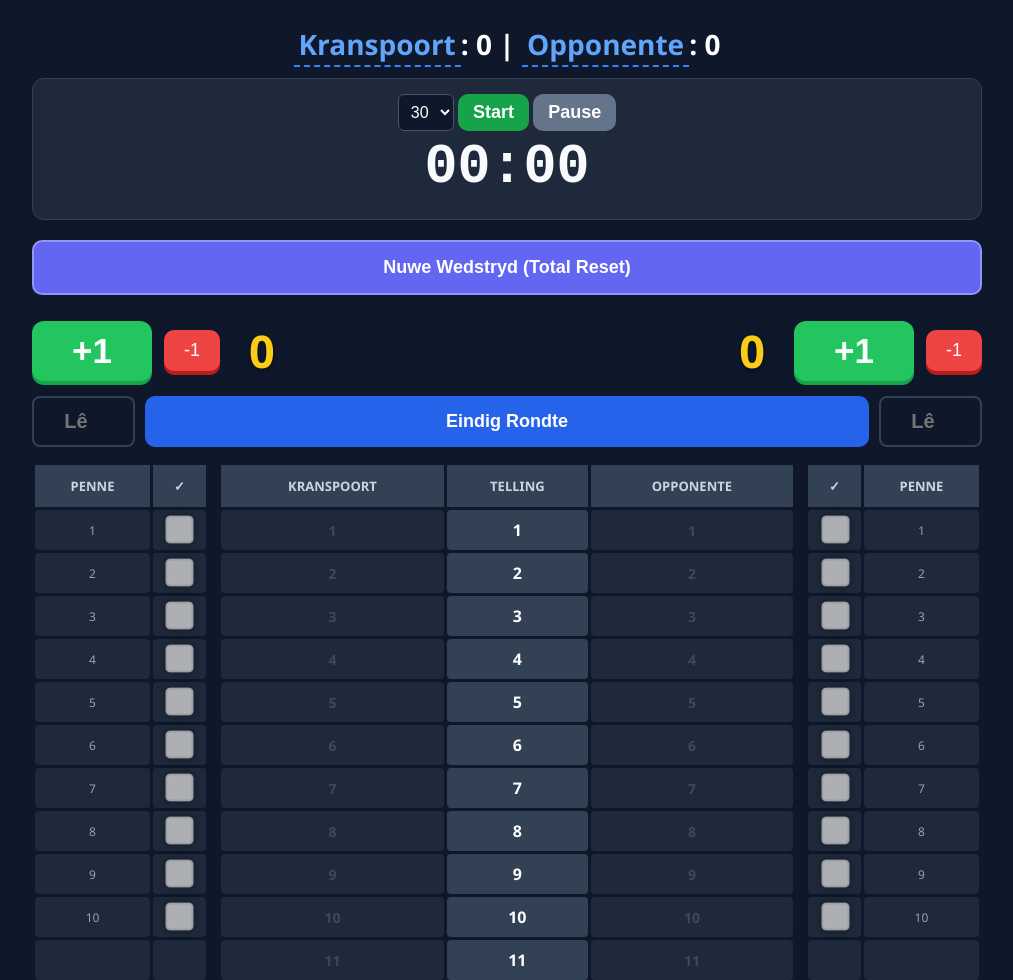
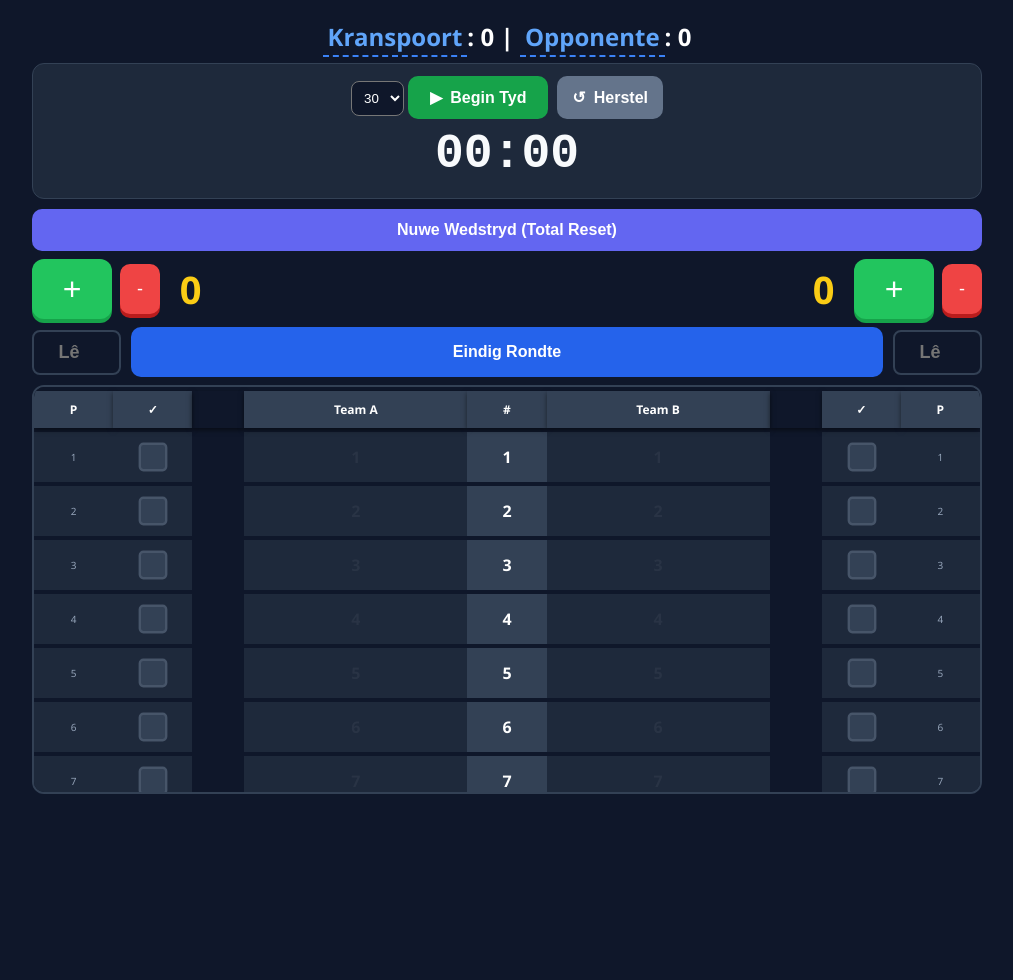
Before and after one commit to Jakkals54/Jukskei-Telbord, a plain HTML site: page index.html in a window 1280 px wide. Shown: the top 980 px of the page, without its empty margins (133-1146 px from the left). After the commit the page ends 804 px from the top, so only its background shows below. Drawn offline with Linux system fonts and the light colour scheme.

Commit message:
Refactor index.html for improved structure and styling

```diff
--- a/index.html
+++ b/index.html
@@ -2,164 +2,211 @@
 <html lang="en">
 <head>
     <meta charset="UTF-8">
-    <meta name="viewport" content="width=device-width, initial-scale=1.0">
-    <title>Jukskei Scoreboard</title>
-    <link rel="manifest" href="manifest.json">
-    <meta name="theme-color" content="#0f172a">
+    <meta name="viewport" content="width=device-width, initial-scale=1.0, maximum-scale=1.0, user-scalable=no">
+    <title>Jukskei Scoreboard Pro</title>
+    <style>
+        :root {
+            --bg-dark: #0f172a;
+            --panel-bg: #1e293b;
+            --accent-blue: #3b82f6;
+            --accent-green: #16a34a;
+            --accent-yellow: #facc15;
+            --border: #334155;
+        }
 
-    <style>
         body {
-            font-family: 'Segoe UI', Arial, sans-serif;
-            background: #0f172a;
+            font-family: 'Segoe UI', Roboto, Helvetica, Arial, sans-serif;
+            background: var(--bg-dark);
             color: white;
             text-align: center;
             margin: 0;
             padding: 10px;
-        }
-        .container { max-width: 950px; margin: auto; }
-
-        #scoreDisplay { font-size: 28px; margin: 15px 0; font-weight: bold; }
-        .editable-name { border-bottom: 2px dashed #3b82f6; padding: 2px 5px; cursor: text; color: #60a5fa; }
-
-        .timer-box { background: #1e293b; padding: 15px; border-radius: 12px; margin-bottom: 10px; border: 1px solid #334155; }
-        #timerDisplay { font-size: 55px; font-family: monospace; color: #f8fafc; margin: 5px 0; font-weight: bold; }
-
-        table { width: 100%; border-collapse: separate; border-spacing: 3px; background: #0f172a; margin-top: 10px; }
-        th { background: #334155; padding: 12px 2px; font-size: 13px; text-transform: uppercase; color: #cbd5e1; }
-        td { background: #1e293b; height: 38px; border-radius: 4px; }
-
-        /* High-Visibility Progress Bar */
-        .score-block {
-            width: 100%; height: 100%; display: flex; align-items: center; justify-content: center;
-            transition: all 0.2s ease; font-weight: bold; font-size: 14px; color: rgba(255,255,255,0.15);
-        }
-        .active-A { background: #16a34a !important; color: white !important; box-shadow: inset 0 0 10px rgba(0,0,0,0.5); border: 1px solid #4ade80; }
-        .active-B { background: #2563eb !important; color: white !important; box-shadow: inset 0 0 10px rgba(0,0,0,0.5); border: 1px solid #60a5fa; }
-
-        /* Brighter Checkboxes */
-        input[type="checkbox"] {
-            transform: scale(2.2);
-            cursor: default;
-            accent-color: #facc15; /* Bright Yellow for checked state */
-            filter: drop-shadow(0 0 2px rgba(0,0,0,0.5));
+            overflow: hidden; /* Prevents the whole page from bouncing on mobile */
         }
 
-        /* Buttons */
-        .big-btn { font-size: 35px; padding: 10px 40px; background: #22c55e; border: none; border-radius: 12px; color: white; cursor: pointer; font-weight: bold; box-shadow: 0 4px 0 #16a34a; }
-        .big-btn:active { transform: translateY(2px); box-shadow: 0 2px 0 #16a34a; }
+        .container {
+            max-width: 950px;
+            margin: auto;
+            display: flex;
+            flex-direction: column;
+            height: 98vh; /* Use almost full viewport height */
+        }
 
-        .small-btn { font-size: 18px; padding: 10px 20px; background: #ef4444; border: none; border-radius: 10px; color: white; cursor: pointer; box-shadow: 0 4px 0 #b91c1c; }
-        .small-btn:active { transform: translateY(2px); box-shadow: 0 2px 0 #b91c1c; }
+        /* TOP SECTION (FIXED) */
+        .fixed-top {
+            flex-shrink: 0;
+        }
 
-        .add-round { padding: 15px; font-size: 18px; background: #3b82f6; border: none; border-radius: 10px; color: white; cursor: pointer; font-weight: bold; }
-        .new-game-btn { background: #6366f1; width: 100%; margin: 10px 0; border: 2px solid rgba(255,255,255,0.3); }
+        #scoreDisplay { font-size: 24px; margin: 10px 0; font-weight: bold; }
+        .editable-name { border-bottom: 2px dashed var(--accent-blue); padding: 2px 5px; color: #60a5fa; }
 
-        .controls-row { display: flex; justify-content: space-between; align-items: center; margin: 15px 0; gap: 10px; }
-        .pen-display { font-size: 45px; font-weight: bold; min-width: 60px; color: #facc15; text-shadow: 0 2px 4px rgba(0,0,0,0.5); }
+        .timer-box { background: var(--panel-bg); padding: 12px; border-radius: 12px; margin-bottom: 10px; border: 1px solid var(--border); }
+        #timerDisplay { font-size: 48px; font-family: 'Courier New', monospace; color: #f8fafc; margin: 5px 0; font-weight: bold; }
 
-        input[type="number"] { width: 75px; padding: 12px; background: #0f172a; color: white; border: 2px solid #334155; border-radius: 8px; font-size: 20px; font-weight: bold; text-align: center; }
-        select { background: #0f172a; color: white; padding: 8px; border-radius: 6px; border: 1px solid #475569; font-size: 16px; }
+        /* BUTTONS */
+        .btn-main { padding: 12px 15px; font-size: 16px; border: none; border-radius: 10px; color: white; cursor: pointer; font-weight: bold; display: inline-flex; align-items: center; gap: 8px; justify-content: center; }
+        .btn-start { background: var(--accent-green); min-width: 140px; }
+        .btn-pause { background: #ef4444; min-width: 140px; }
+        .btn-continue { background: var(--accent-yellow); color: #000; min-width: 140px; }
+        .btn-reset { background: #64748b; margin-left: 5px; }
+
+        .controls-row { display: flex; justify-content: space-between; align-items: center; margin-bottom: 8px; gap: 10px; }
+        .big-btn { font-size: 32px; width: 80px; height: 60px; background: #22c55e; border: none; border-radius: 12px; color: white; box-shadow: 0 4px 0 #16a34a; cursor: pointer; }
+        .small-btn { font-size: 18px; width: 40px; height: 50px; background: #ef4444; border: none; border-radius: 10px; color: white; box-shadow: 0 4px 0 #b91c1c; cursor: pointer; }
+        .pen-display { font-size: 38px; font-weight: bold; color: var(--accent-yellow); min-width: 45px; }
+        input[type="number"] { width: 65px; padding: 10px; background: var(--bg-dark); color: white; border: 2px solid var(--border); border-radius: 8px; font-size: 18px; text-align: center; font-weight: bold; }
+
+        /* MIDDLE SECTION (SCROLLABLE) */
+        .table-container {
+            flex-grow: 1; /* Takes up all remaining space */
+            overflow-y: auto;
+            border: 2px solid var(--border);
+            border-radius: 12px;
+            background: var(--bg-dark);
+            -webkit-overflow-scrolling: touch; /* Smooth scrolling on iPhones */
+        }
+
+        table { width: 100%; border-collapse: separate; border-spacing: 0px 4px; }
+        thead th {
+            background: #334155;
+            padding: 10px 2px;
+            font-size: 12px;
+            position: sticky;
+            top: 0;
+            z-index: 20;
+            box-shadow: 0 2px 5px rgba(0,0,0,0.5);
+        }
+        td { background: var(--panel-bg); height: 48px; }
+
+        .col-track { width: 120px; }
+        .col-spacer { width: 25px; background: transparent !important; }
+
+        .score-block { width: 100%; height: 100%; display: flex; align-items: center; justify-content: center; font-weight: bold; font-size: 16px; color: rgba(255,255,255,0.05); }
+        .active-A { background: var(--accent-green) !important; color: white !important; box-shadow: inset 0 0 8px rgba(0,0,0,0.5); border: 1px solid #4ade80; }
+        .active-B { background: #2563eb !important; color: white !important; box-shadow: inset 0 0 8px rgba(0,0,0,0.5); border: 1px solid #60a5fa; }
+
+        /* CHECKBOXES */
+        input[type="checkbox"] {
+            appearance: none; -webkit-appearance: none; width: 24px; height: 24px;
+            background-color: #334155; border: 2px solid #475569; border-radius: 4px;
+            display: inline-grid; place-content: center; transform: scale(1.2);
+        }
+        input[type="checkbox"]:checked { background-color: var(--accent-yellow); border-color: #fef08a; }
+        input[type="checkbox"]::before { content: ""; width: 14px; height: 14px; transform: scale(0); box-shadow: inset 1em 1em var(--bg-dark); clip-path: polygon(14% 44%, 0 65%, 50% 100%, 100% 16%, 80% 0%, 43% 62%); }
+        input[type="checkbox"]:checked::before { transform: scale(1); }
     </style>
 </head>
 <body>
 
 <div class="container">
+    <div class="fixed-top">
         <h2 id="scoreDisplay">
-        <span id="teamAName" class="editable-name" contenteditable="true">Kranspoort</span>: <span id="valA">0</span> |
-        <span id="teamBName" class="editable-name" contenteditable="true">Opponente</span>: <span id="valB">0</span>
+            <span id="teamAName" contenteditable="true" class="editable-name">Kranspoort</span>: <span id="valA">0</span> |
+            <span id="teamBName" contenteditable="true" class="editable-name">Opponente</span>: <span id="valB">0</span>
         </h2>
 
         <div class="timer-box">
-        <select id="gameTime">
-            <option value="20">20</option><option value="25">25</option>
-            <option value="30" selected>30</option><option value="35">35</option>
-            <option value="40">40</option><option value="45">45</option>
-            <option value="50">50</option><option value="55">55</option>
-            <option value="60">60</option>
+            <div style="margin-bottom: 8px;">
+                <select id="gameTime" style="background:var(--bg-dark); color:white; padding:8px; border-radius:8px;">
+                    <option value="20">20</option><option value="25">25</option><option value="30" selected>30</option>
+                    <option value="35">35</option><option value="40">40</option><option value="45">45</option>
+                    <option value="50">50</option><option value="55">55</option><option value="60">60</option>
                 </select>
-        <button class="add-round" style="padding:8px 15px; background:#16a34a;" onclick="startTimer()">Start</button>
-        <button class="add-round" style="padding:8px 15px; background:#64748b;" onclick="pauseTimer()">Pause</button>
+                <button id="timerToggle" class="btn-main btn-start" onclick="toggleTimer()"><span>▶</span> Begin Tyd</button>
+                <button class="btn-main btn-reset" onclick="resetTimer()"><span>↺</span> Herstel</button>
+            </div>
             <h1 id="timerDisplay">00:00</h1>
         </div>
 
-    <button class="add-round new-game-btn" onclick="fullReset()">Nuwe Wedstryd (Total Reset)</button>
+        <button class="btn-main" style="background:#6366f1; width:100%; margin-bottom:8px;" onclick="fullReset()">Nuwe Wedstryd (Total Reset)</button>
 
         <div class="controls-row">
-        <div style="display:flex; align-items:center; gap:12px;">
-            <button class="big-btn" onclick="addPen('A')">+1</button>
-            <button class="small-btn" onclick="removePen('A')">-1</button>
+            <div style="display:flex; align-items:center; gap:8px;">
+                <button class="big-btn" onclick="addPen('A')">+</button>
+                <button class="small-btn" onclick="removePen('A')">-</button>
                 <span id="penA" class="pen-display">0</span>
             </div>
-        <div style="display:flex; align-items:center; gap:12px;">
+            <div style="display:flex; align-items:center; gap:8px;">
                 <span id="penB" class="pen-display">0</span>
-            <button class="big-btn" onclick="addPen('B')">+1</button>
-            <button class="small-btn" onclick="removePen('B')">-1</button>
+                <button class="big-btn" onclick="addPen('B')">+</button>
+                <button class="small-btn" onclick="removePen('B')">-</button>
             </div>
         </div>
 
         <div class="controls-row">
             <input type="number" id="leA" placeholder="Lê">
-        <button class="add-round" style="flex-grow:1; background:#2563eb;" onclick="addRound()">Eindig Rondte</button>
+            <button class="btn-main" style="flex-grow:1; background:#2563eb; height:50px;" onclick="addRound()">Eindig Rondte</button>
             <input type="number" id="leB" placeholder="Lê">
         </div>
+    </div>
 
+    <div class="table-container" id="scrollWindow">
         <table id="scoreTable">
             <thead>
                 <tr>
-                <th>Penne</th><th>✓</th><th style="background:transparent; width:5px;"></th>
-                <th>KRANSPOORT</th><th>Telling</th><th>OPPONENTE</th>
-                <th style="background:transparent; width:5px;"></th><th>✓</th><th>Penne</th>
+                    <th style="width:40px;">P</th><th style="width:40px;">✓</th><th class="col-spacer"></th>
+                    <th class="col-track">Team A</th>
+                    <th style="width:40px;">#</th>
+                    <th class="col-track">Team B</th>
+                    <th class="col-spacer"></th><th style="width:40px;">✓</th><th style="width:40px;">P</th>
                 </tr>
             </thead>
             <tbody></tbody>
         </table>
     </div>
+</div>
 
 <script>
-// ================= TABLE GENERATION =================
+// ================= BUILD TABLE =================
 const tbody = document.querySelector("#scoreTable tbody");
 for (let i = 1; i <= 23; i++) {
     const row = document.createElement("tr");
+    row.id = `row-${i}`;
     row.innerHTML = `
-        <td style="font-size:12px; color:#94a3b8;">${i <= 10 ? i : ""}</td>
+        <td style="font-size:10px; color:#94a3b8;">${i <= 10 ? i : ""}</td>
         <td>${i <= 10 ? '<input type="checkbox" disabled>' : ""}</td>
-        <td style="background:transparent;"></td>
-        <td id="trackA-${i}"><div class="score-block">${i}</div></td>
-        <td style="background:#334155; font-weight:bold; color:white;">${i}</td>
-        <td id="trackB-${i}"><div class="score-block">${i}</div></td>
-        <td style="background:transparent;"></td>
+        <td class="col-spacer"></td>
+        <td id="trackA-${i}" class="col-track"><div class="score-block">${i}</div></td>
+        <td style="background:#334155; font-weight:bold;">${i}</td>
+        <td id="trackB-${i}" class="col-track"><div class="score-block">${i}</div></td>
+        <td class="col-spacer"></td>
         <td>${i <= 10 ? '<input type="checkbox" disabled>' : ""}</td>
-        <td style="font-size:12px; color:#94a3b8;">${i <= 10 ? i : ""}</td>
+        <td style="font-size:10px; color:#94a3b8;">${i <= 10 ? i : ""}</td>
     `;
     tbody.appendChild(row);
 }
 
-// ================= LOGIC =================
+// ================= APP LOGIC =================
 let penA = 0, penB = 0, scoreA = 0, scoreB = 0;
 
 function updateScoreDisplay() {
     document.getElementById("valA").innerText = scoreA;
     document.getElementById("valB").innerText = scoreB;
     renderProgress();
+    autoCenterView();
 }
 
 function renderProgress() {
     for (let i = 1; i <= 23; i++) {
-        const blockA = document.getElementById(`trackA-${i}`).firstElementChild;
-        i <= scoreA ? blockA.classList.add('active-A') : blockA.classList.remove('active-A');
-
-        const blockB = document.getElementById(`trackB-${i}`).firstElementChild;
-        i <= scoreB ? blockB.classList.add('active-B') : blockB.classList.remove('active-B');
+        const bA = document.getElementById(`trackA-${i}`).firstElementChild;
+        i <= scoreA ? bA.classList.add('active-A') : bA.classList.remove('active-A');
+        const bB = document.getElementById(`trackB-${i}`).firstElementChild;
+        i <= scoreB ? bB.classList.add('active-B') : bB.classList.remove('active-B');
     }
 }
 
-function fullReset() {
-    if (confirm("Nuwe wedstryd? Kranspoort bly, Opponente word nul.")) {
-        scoreA = 0; scoreB = 0;
-        document.getElementById("teamBName").innerText = "Opponente";
-        updateScoreDisplay();
-        resetRoundInputs();
-        resetTimer();
+// SMART CENTERING LOGIC
+function autoCenterView() {
+    if (scoreA === 0 && scoreB === 0) return;
+
+    // Find the average score to center the view between both teams
+    const average = Math.round((scoreA + scoreB) / 2);
+    // Anchor to the average score, but ensure we don't go below row 4 for better visibility
+    const target = Math.max(average, 4);
+
+    const row = document.getElementById(`row-${target}`);
+    if (row) {
+        row.scrollIntoView({ behavior: 'smooth', block: 'center' });
     }
 }
 
@@ -167,21 +214,27 @@ function addRound() {
     let leA = parseInt(document.getElementById("leA").value) || 0;
     let leB = parseInt(document.getElementById("leB").value) || 0;
     let diff = Math.abs(penA - penB);
-    let penPoints = diff * 3;
-    let roundA = 0, roundB = 0;
+    let penPts = diff * 3;
 
-    if (penA > penB) {
-        roundA += penPoints;
-        if (leA > leB) roundA += leA; else roundB += leB;
-    } else if (penB > penA) {
-        roundB += penPoints;
-        if (leB > leA) roundB += leB; else roundA += leA;
-    }
+    if (penA > penB) scoreA += penPts;
+    else if (penB > penA) scoreB += penPts;
 
-    scoreA += roundA; scoreB += roundB;
+    if (leA > leB) scoreA += leA;
+    else if (leB > leA) scoreB += leB;
+
     if (scoreA > 23) scoreA = 23; if (scoreB > 23) scoreB = 23;
     updateScoreDisplay();
     resetRoundInputs();
+}
+
+function fullReset() {
+    if (confirm("Begin nuwe wedstryd? Kranspoort bly.")) {
+        scoreA = 0; scoreB = 0;
+        document.getElementById("teamBName").innerText = "Opponente";
+        updateScoreDisplay();
+        resetRoundInputs();
+        document.getElementById("scrollWindow").scrollTo({ top: 0, behavior: 'smooth' });
+    }
 }
 
 function resetRoundInputs() {
@@ -190,48 +243,70 @@ function resetRoundInputs() {
     document.getElementById("penB").innerText = 0;
     document.getElementById("leA").value = "";
     document.getElementById("leB").value = "";
-    document.querySelectorAll("#scoreTable input[type='checkbox']").forEach(cb => cb.checked = false);
+    document.querySelectorAll("#scoreTable input[type='checkbox']").forEach(c => c.checked = false);
 }
 
-function addPen(team) {
-    const rows = document.querySelectorAll("#scoreTable tbody tr");
-    if (team === 'A' && penA < 10) {
-        rows[penA].children[1].querySelector("input").checked = true;
-        penA++;
-    } else if (team === 'B' && penB < 10) {
-        rows[penB].children[7].querySelector("input").checked = true;
-        penB++;
+// ================= TIMER LOGIC =================
+let countdown, totalSeconds = 0, timerState = "stopped";
+
+function toggleTimer() {
+    const btn = document.getElementById("timerToggle");
+    if (timerState === "stopped" || timerState === "paused") {
+        if (timerState === "stopped") totalSeconds = parseInt(document.getElementById("gameTime").value) * 60;
+        timerState = "running";
+        btn.innerHTML = "<span>⏸</span> Pouseer";
+        btn.className = "btn-main btn-pause";
+        runTimer();
+    } else {
+        timerState = "paused";
+        clearInterval(countdown);
+        btn.innerHTML = "<span>▶</span> Gaan Voort";
+        btn.className = "btn-main btn-continue";
     }
-    document.getElementById("pen" + team).innerText = (team === 'A' ? penA : penB);
 }
 
-function removePen(team) {
-    const rows = document.querySelectorAll("#scoreTable tbody tr");
-    if (team === 'A' && penA > 0) {
-        penA--;
-        rows[penA].children[1].querySelector("input").checked = false;
-    } else if (team === 'B' && penB > 0) {
-        penB--;
-        rows[penB].children[7].querySelector("input").checked = false;
+function runTimer() {
+    countdown = setInterval(() => {
+        if (totalSeconds <= 0) {
+            clearInterval(countdown);
+            timerState = "stopped";
+            resetTimerUI();
+            alert("Tyd is verby!");
+            return;
         }
-    document.getElementById("pen" + team).innerText = (team === 'A' ? penA : penB);
+        totalSeconds--;
+        let m = Math.floor(totalSeconds / 60), s = totalSeconds % 60;
+        document.getElementById("timerDisplay").innerText = `${String(m).padStart(2, '0')}:${String(s).padStart(2, '0')}`;
+    }, 1000);
 }
 
-let countdown, totalSeconds = 0, isPaused = false;
-function startTimer() {
+function resetTimer() {
     clearInterval(countdown);
-    totalSeconds = parseInt(document.getElementById("gameTime").value) * 60;
-    isPaused = false;
-    countdown = setInterval(() => {
-        if (isPaused) return;
-        let min = Math.floor(totalSeconds / 60), sec = totalSeconds % 60;
-        document.getElementById("timerDisplay").innerText = `${String(min).padStart(2, '0')}:${String(sec).padStart(2, '0')}`;
-        if (totalSeconds <= 0) { clearInterval(countdown); alert("Tyd verby!"); }
-        totalSeconds--;
-    }, 1000);
+    timerState = "stopped";
+    totalSeconds = 0;
+    document.getElementById("timerDisplay").innerText = "00:00";
+    resetTimerUI();
 }
-function pauseTimer() { isPaused = !isPaused; }
-function resetTimer() { clearInterval(countdown); document.getElementById("timerDisplay").innerText = "00:00"; }
+
+function resetTimerUI() {
+    const btn = document.getElementById("timerToggle");
+    btn.innerHTML = "<span>▶</span> Begin Tyd";
+    btn.className = "btn-main btn-start";
+}
+
+// Penne controls
+function addPen(t) {
+    const rows = document.querySelectorAll("#scoreTable tbody tr");
+    if (t === 'A' && penA < 10) { rows[penA].children[1].querySelector("input").checked = true; penA++; }
+    else if (t === 'B' && penB < 10) { rows[penB].children[7].querySelector("input").checked = true; penB++; }
+    document.getElementById("pen" + t).innerText = (t === 'A' ? penA : penB);
+}
+function removePen(t) {
+    const rows = document.querySelectorAll("#scoreTable tbody tr");
+    if (t === 'A' && penA > 0) { penA--; rows[penA].children[1].querySelector("input").checked = false; }
+    else if (t === 'B' && penB > 0) { penB--; rows[penB].children[7].querySelector("input").checked = false; }
+    document.getElementById("pen" + t).innerText = (t === 'A' ? penA : penB);
+}
 </script>
 </body>
 </html>
```
Lines whose indentation alone changed are shown as unchanged.
